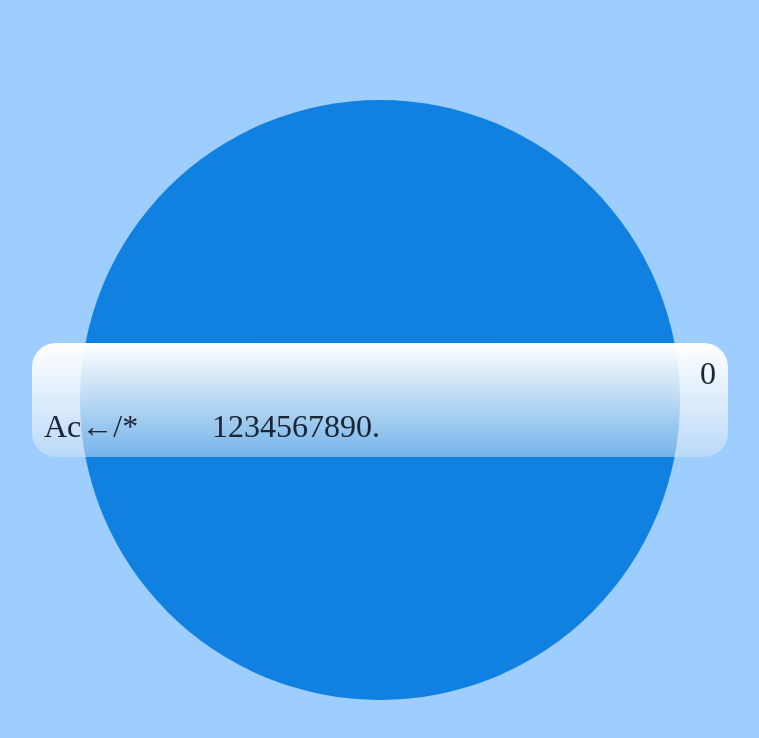
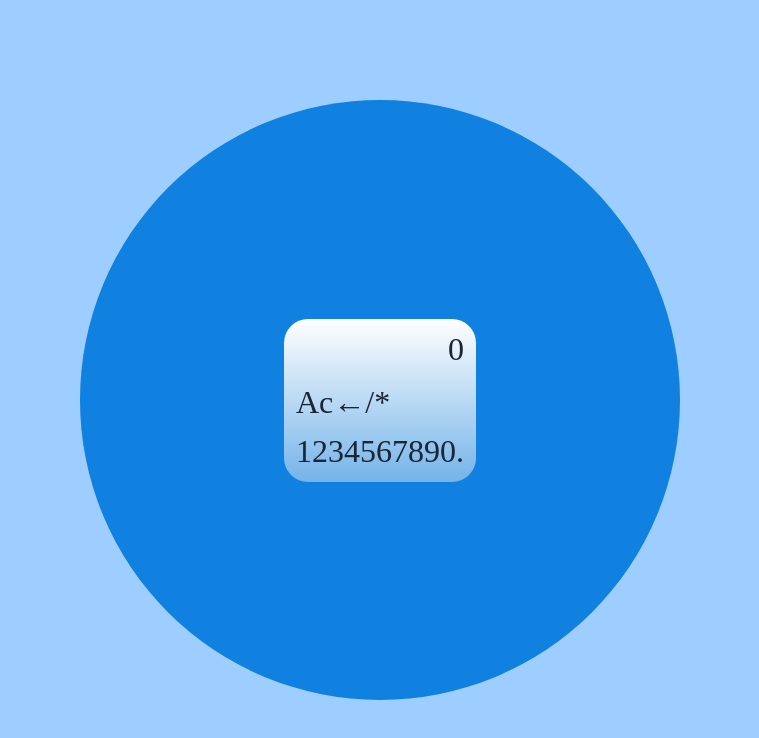
Before and after one commit to Leccon1/Calculator, a React (Vite) app: page / in a window 1280 px wide. Shown: the top 738 px of the page, without its empty margins (260-1019 px from the left). Built offline with nearby package versions, Linux system fonts and the light colour scheme.

Commit message:
refactor(Calculator): change display from grid to flex

```diff
--- a/src/App.module.scss
+++ b/src/App.module.scss
@@ -32,7 +32,8 @@
 	border-radius: 2.4rem;
 
 	.buttonsContainer {
-		display: grid;
-		grid-template-columns: repeat(4, 1fr);
+		display: flex;
+		flex-direction: column;
+		gap: 1.2rem;
 	}
 }
```
